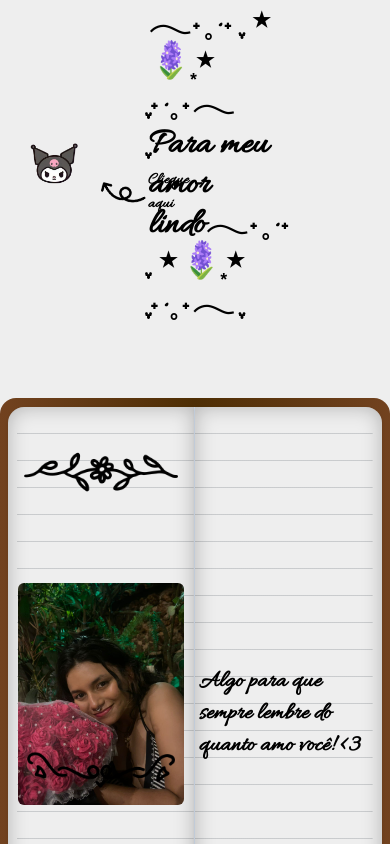
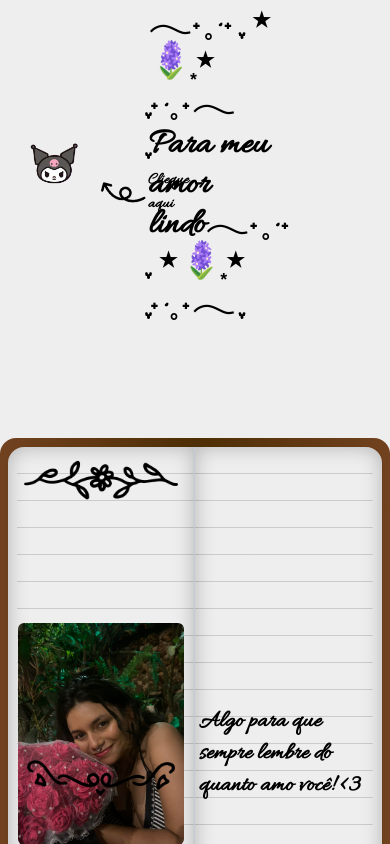
Before and after one commit to Cozmu/projeto-secreto, a React (Vite) app: page / in a window 390 px wide. Shown: the top 844 px of the page. Built offline with nearby package versions, Linux system fonts and the light colour scheme.

Commit message:
feat:
colocando responsividade na parte da foto principal

```diff
--- a/src/pages/Home.tsx
+++ b/src/pages/Home.tsx
@@ -10,7 +10,7 @@ function Home(): ReactElement {
       <Header />
       <section className='flex h-screen items-center justify-center'>
         <div
-          className={`mb-20 flex h-3/4 w-3xl items-center justify-center rounded-2xl bg-gradient-to-r from-[#72421f] via-[#4e2e04] to-[#72421f] 2xl:h-3/5`}
+          className={`flex h-3/4 w-3xl items-center justify-center rounded-2xl bg-gradient-to-r from-[#72421f] via-[#4e2e04] to-[#72421f] 2xl:mt-0 2xl:mb-20 2xl:h-3/5`}
         >
           <section
             className={`notebook-lines-l bg-whiteKuromin shadow-bookPage inset-shadow-bookPageCenter relative flex h-[97%] w-[48%] items-center justify-center rounded-l-2xl border-r-[1px] border-slate-300`}
@@ -20,7 +20,7 @@ function Home(): ReactElement {
               alt=''
               className='mb-10 w-56 rounded-2xl border-10 border-transparent'
             />
-            <div className='absolute -top-7 flex flex-col justify-between gap-28'>
+            <div className='absolute -top-15 flex flex-col justify-between gap-28 2xl:-top-7'>
               <img src={borderTop} alt='' className='w-56' />
               <img src={borderBottom} alt='' className='w-56' />
             </div>
```
